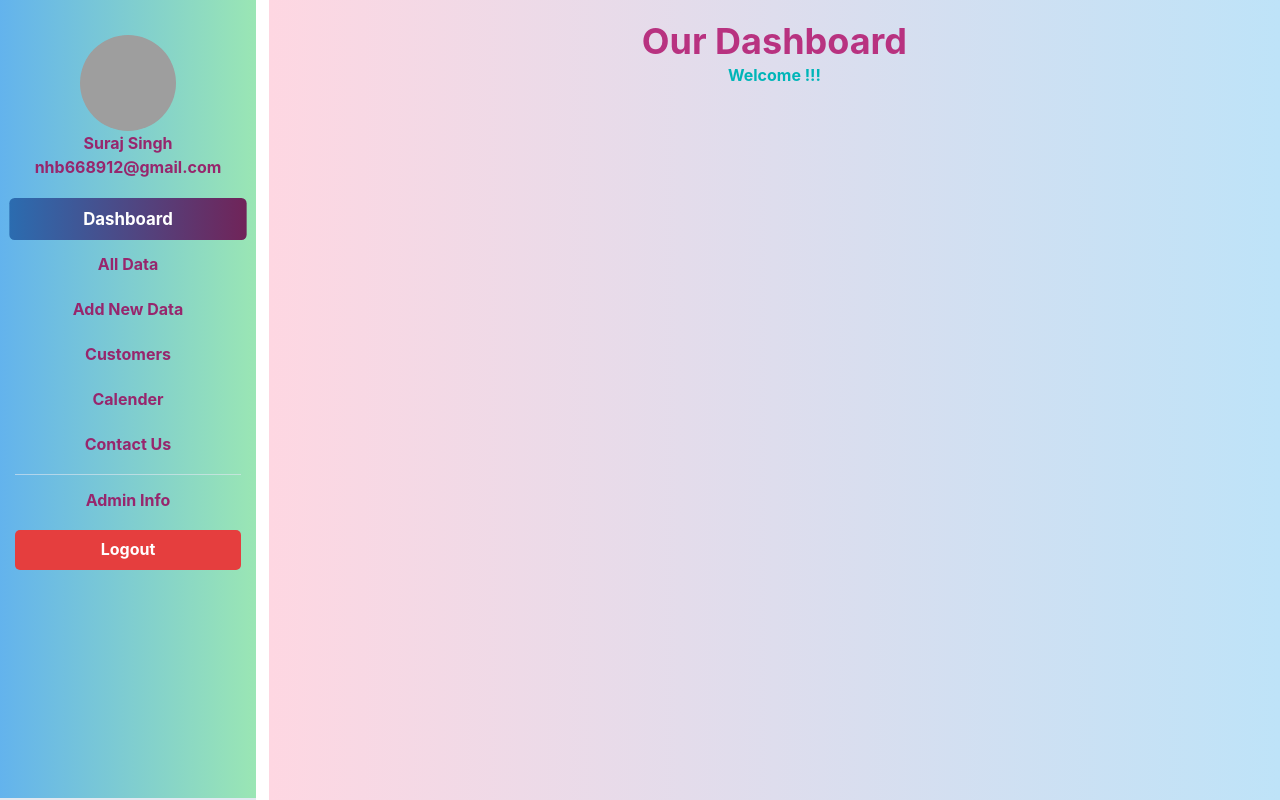
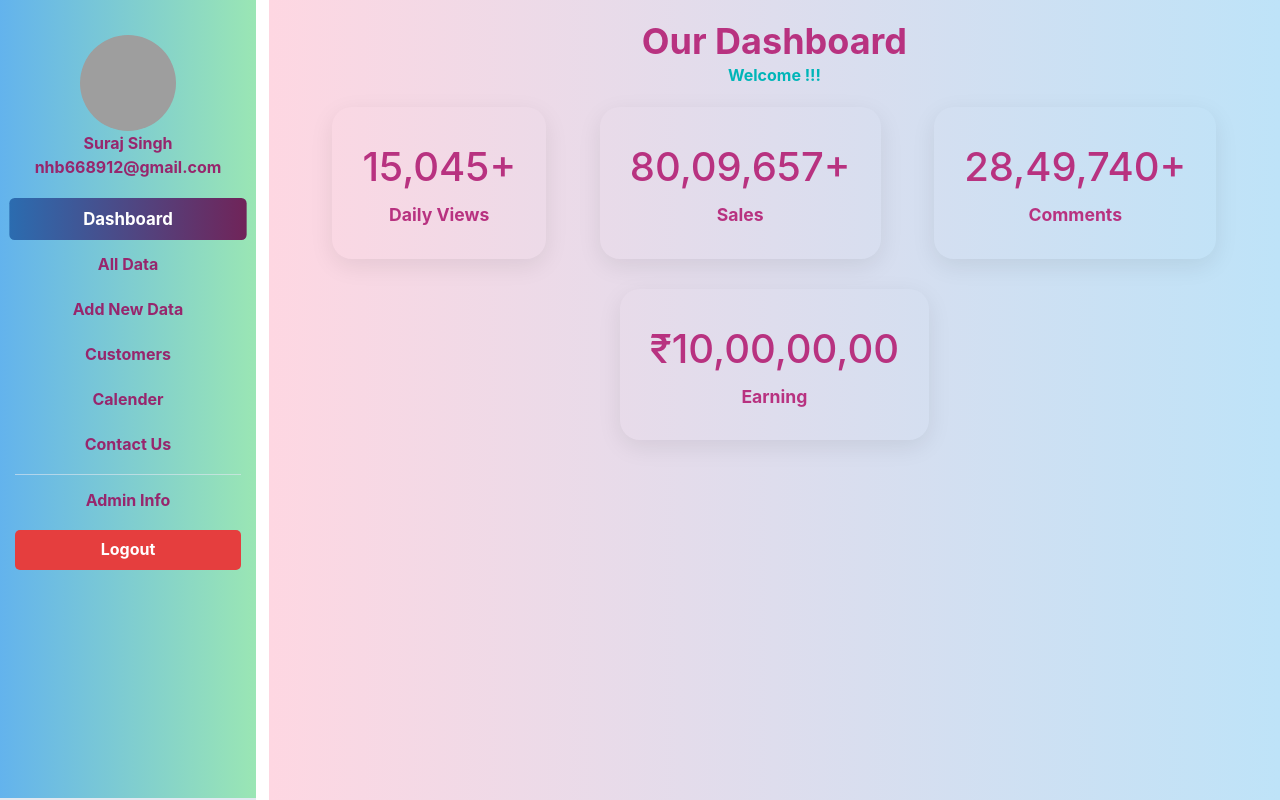
Before and after one commit to Suraj121704c/dashboard_coffee, a React (Create React App) app in the folder dashboard/: page /dashboard in a window 1280 px wide. Built offline with nearby package versions, Linux system fonts and the light colour scheme; no server answers; grey boxes are pictures that could not be loaded.

Commit message:
dashbaord

```diff
--- a/dashboard/src/Pages/Dashboard.jsx
+++ b/dashboard/src/Pages/Dashboard.jsx
@@ -1,5 +1,6 @@
 import { Box, Heading, Text } from "@chakra-ui/react";
 import React from "react";
+import styles from "../styles/dashboard.module.css"
 
 const Dashboard = () => {
   return (
@@ -12,6 +13,53 @@ const Dashboard = () => {
       padding={"20px"}>
       <Heading>Our Dashboard</Heading>
       <Text color={"#00b5b8"}>Welcome !!!</Text>
+
+
+      <div className={styles.cardBox}>
+          <div className={styles.card}>
+            <div style={{textAlign : "center"}}>
+              <div className={styles.numbers}>15,045+</div>
+              <div className={styles.cardName}>Daily Views</div>
+            </div>
+
+            <div className={styles.iconBx}>
+              <ion-icon name={styles["eye-outline"]}></ion-icon>
+            </div>
+          </div>
+
+          <div className={styles.card}>
+            <div>
+              <div className={styles.numbers}>80,09,657+</div>
+              <div className={styles.cardName}>Sales</div>
+            </div>
+
+            <div className={styles.iconBx}>
+              <ion-icon name={styles["cart-outline"]}></ion-icon>
+            </div>
+          </div>
+
+          <div className={styles.card}>
+            <div>
+              <div className={styles.numbers}>28,49,740+</div>
+              <div className={styles.cardName}>Comments</div>
+            </div>
+
+            <div className="iconBx">
+              <ion-icon name="chatbubbles-outline"></ion-icon>
+            </div>
+          </div>
+
+          <div className={styles.card}>
+            <div>
+              <div className={styles.numbers}>₹10,00,00,00</div>
+              <div className={styles.cardName}>Earning</div>
+            </div>
+
+            <div className="iconBx">
+              <ion-icon name="cash-outline"></ion-icon>
+            </div>
+          </div>
+        </div>
     </Box>
   );
 };
--- /dev/null
+++ b/dashboard/src/styles/dashboard.module.css
@@ -0,0 +1,42 @@
+.cardBox {
+    width: 100%;
+    padding: 20px;
+    display: flex;
+    flex-wrap: wrap;
+    justify-content: space-evenly;
+    grid-gap: 30px;
+  }
+
+  .cardBox .card {
+    position: relative;
+    padding: 30px;
+    border-radius: 20px;
+    display: flex;
+    justify-content: space-between;
+    cursor: pointer;
+    box-shadow: 0 7px 25px rgba(0, 0, 0, 0.08);
+  }
+
+  .cardBox .card .numbers {
+    font-weight: 500;
+    font-size: 2.5rem;
+    color: var(--blue);
+  }
+
+  .cardBox .card .cardName {
+    font-size: 1.1rem;
+    margin-top: 5px;
+  }
+
+  .cardBox .card .iconBx {
+    font-size: 3.5rem;
+  }
+
+  .cardBox .card:hover {
+    background: rgb(128, 159, 172);
+  }
+  .cardBox .card:hover .numbers,
+  .cardBox .card:hover .cardName,
+  .cardBox .card:hover .iconBx {
+    color: var(--white);
+  }
```
